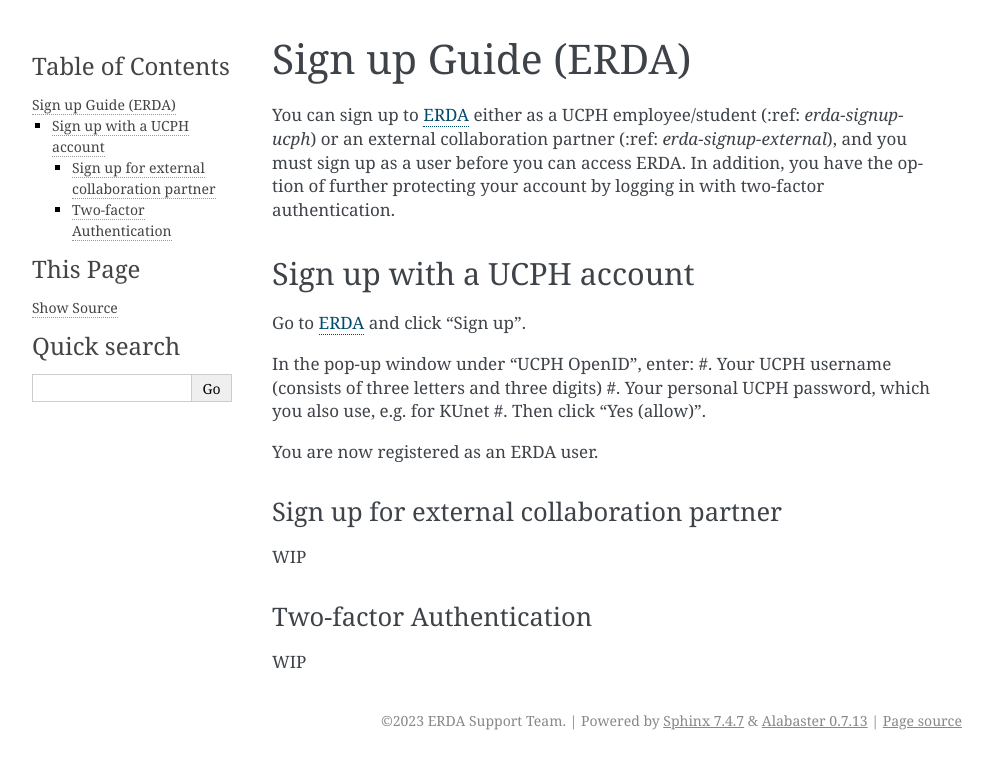
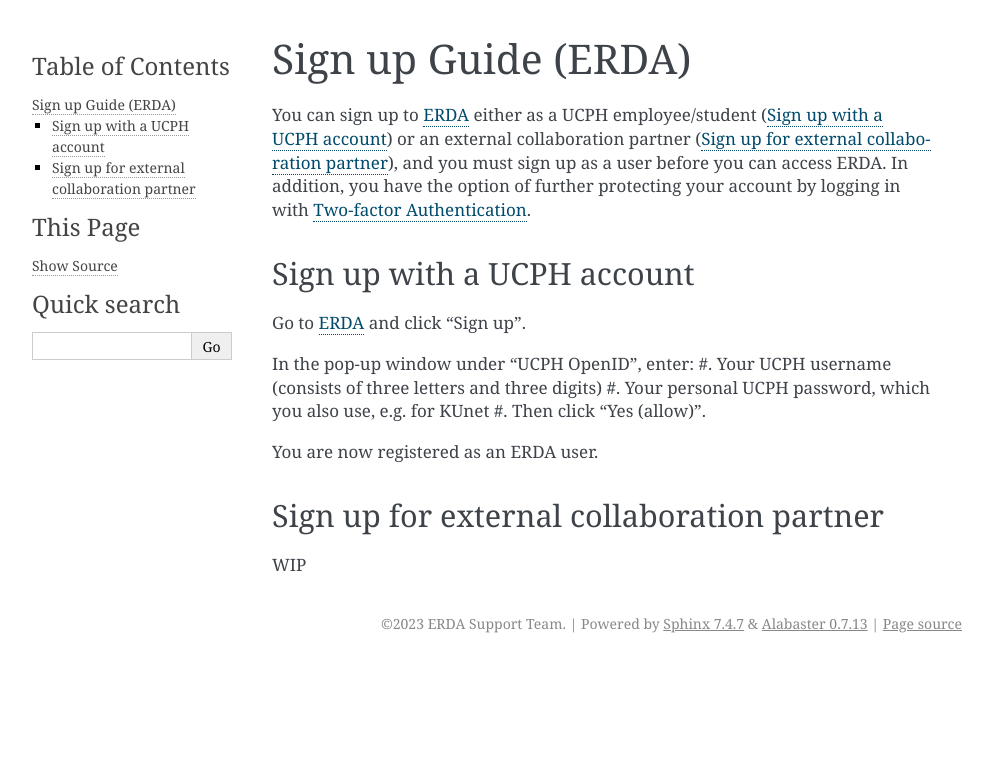
Before and after one commit to ucphhpc/migrid-user-docs, a Sphinx documentation site: the page built from docs/sections/erda/signup/index.rst, in a window 1280 px wide. Shown: the top 769 px of the page, without its empty margins (148-1141 px from the left). Built offline with Sphinx 7.4.7, drawn with Linux system fonts in a browser that asks for light colours.

Commit message:
Added reference to twofactor

```diff
--- a/docs/sections/erda/signup/index.rst
+++ b/docs/sections/erda/signup/index.rst
@@ -1,10 +1,10 @@
 .. _erda-signup-start:
 
---------------------
+====================
 Sign up Guide (ERDA)
---------------------
+====================
 
-You can sign up to `ERDA <https://erda.ku.dk/>`_ either as a UCPH employee/student (:ref: `erda-signup-ucph`) or an external collaboration partner (:ref: `erda-signup-external`), and you must sign up as a user before you can access ERDA. In addition, you have the option of further protecting your account by logging in with two-factor authentication.
+You can sign up to `ERDA <https://erda.ku.dk/>`_ either as a UCPH employee/student (:ref:`erda-signup-ucph`) or an external collaboration partner (:ref:`erda-signup-external`), and you must sign up as a user before you can access ERDA. In addition, you have the option of further protecting your account by logging in with :ref:`erda-twofactor`.
 
 
 .. _erda-signup-ucph:
@@ -25,14 +25,6 @@
 .. _erda-signup-external:
 
 Sign up for external collaboration partner
-==========================================
+------------------------------------------
 
 WIP
-
-
-.. _erda_twofactor:
-
-Two-factor Authentication
-=========================
-
-WIP
--- a/docs/sections/erda/twofactor/index.rst
+++ b/docs/sections/erda/twofactor/index.rst
@@ -1,5 +1,5 @@
 
-.. _erda_twofactor:
+.. _erda-twofactor:
 
 =========================
 Two-factor Authentication
```
